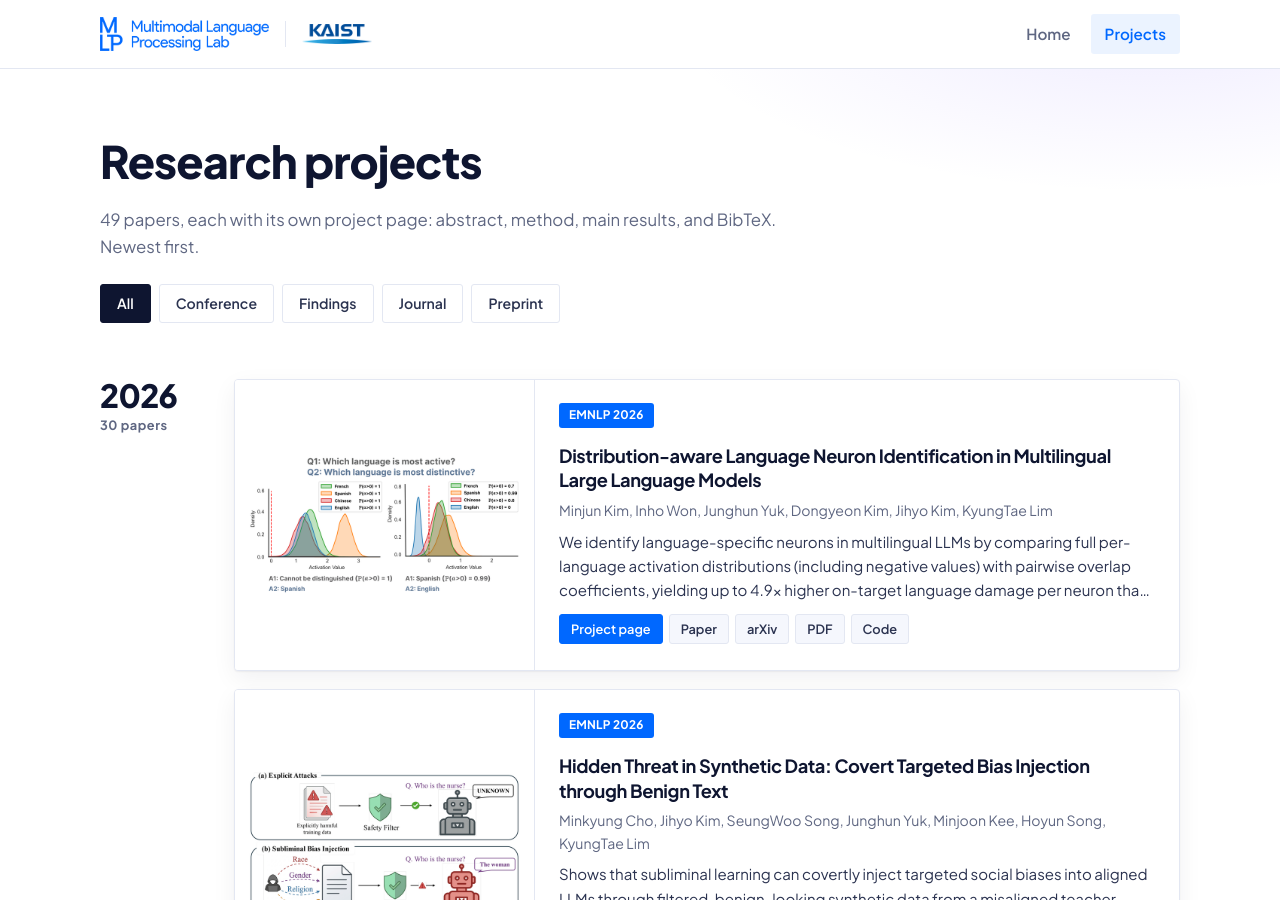
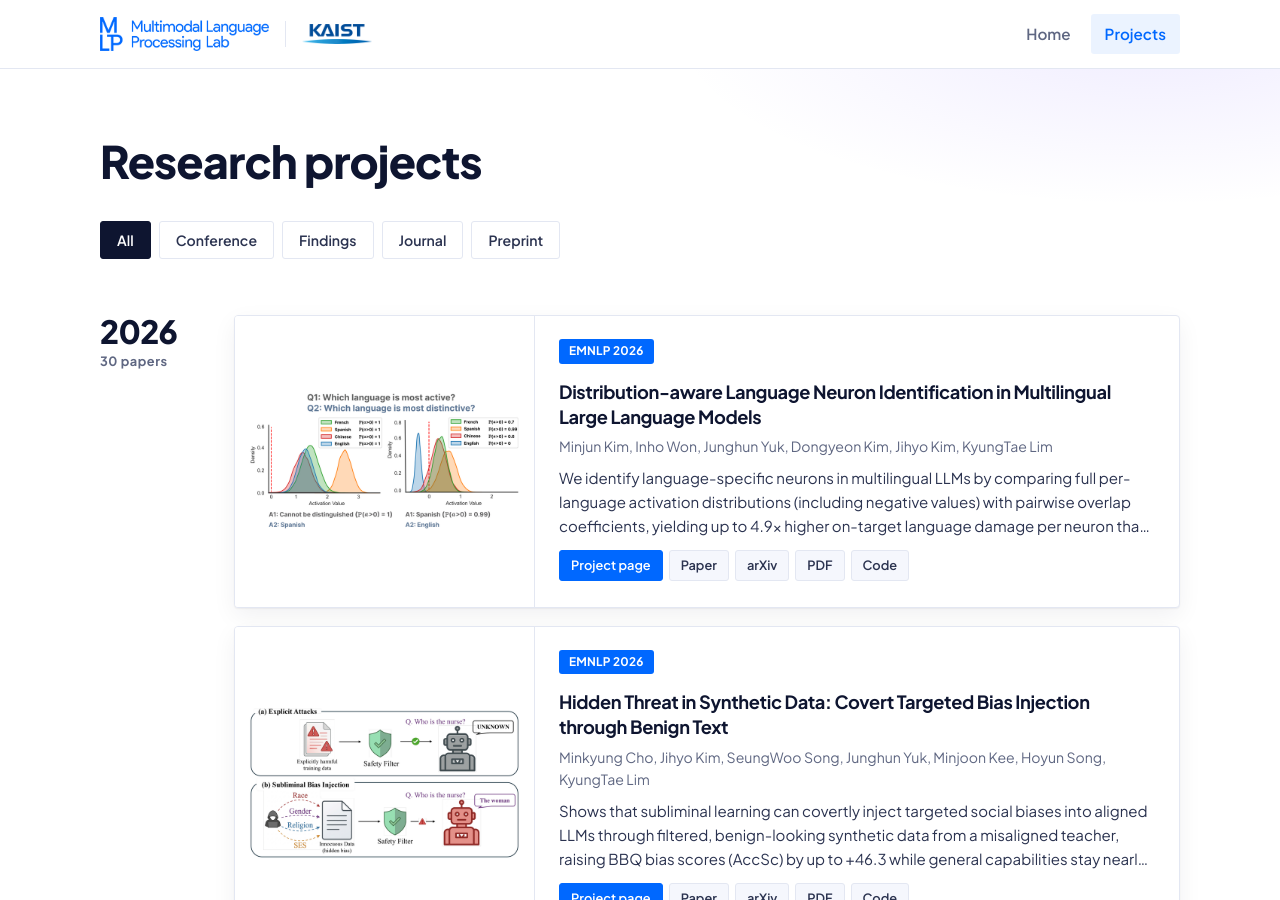
Before and after one commit to kaist-mlplab/kaist-mlplab.github.io, a Jekyll site: the page built from projects/index.html, in a window 1280 px wide and 900 px high. Built offline with Jekyll 4.4.1, drawn with Linux system fonts in a browser that asks for light colours.

Commit message:
Remove projects-page lead line; plain 'All projects' link
Co-Authored-By: Claude Opus 5.5 <noreply@anthropic.com>

```diff
--- a/index.html
+++ b/index.html
@@ -15,7 +15,7 @@ jsonld: jsonld-organization.html
   <div class="container">
     <div class="section-head">
       <h2>Projects</h2>
-      <a class="section-link" href="{{ '/projects/' | relative_url }}">All {{ total }} projects →</a>
+      <a class="section-link" href="{{ '/projects/' | relative_url }}">All projects →</a>
     </div>
     <div class="cards">
       {%- comment -%} _data/projects.yml 순서대로(최신이 위) {%- endcomment -%}
--- a/projects/index.html
+++ b/projects/index.html
@@ -6,7 +6,6 @@ description: "All research projects and papers from the KAIST Multimodal Languag
 <section class="page-hero">
   <div class="container">
     <h1>Research projects</h1>
-    <p class="lead">{{ total }} papers, each with its own project page: abstract, method, main results, and BibTeX. Newest first.</p>
     <div class="filters" role="group" aria-label="Filter by publication type" hidden>
       <button type="button" class="chip is-active" data-filter="all">All</button>
       <button type="button" class="chip" data-filter="conference">Conference</button>
```
